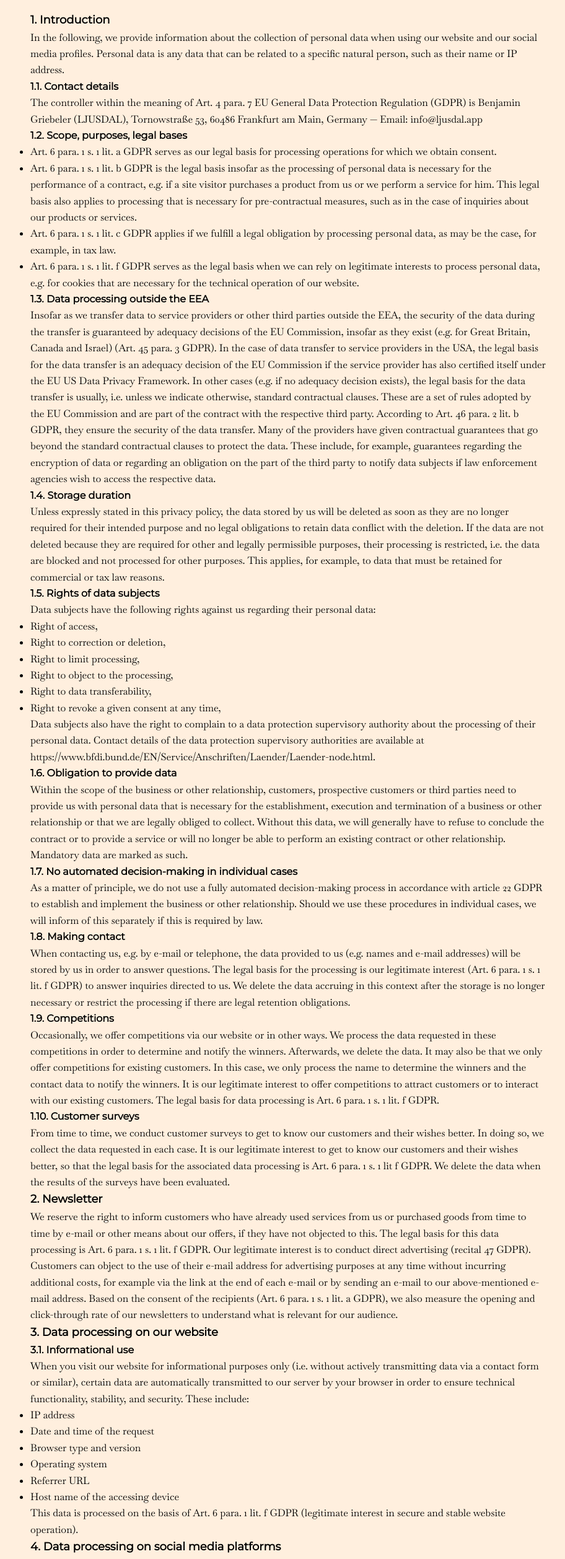
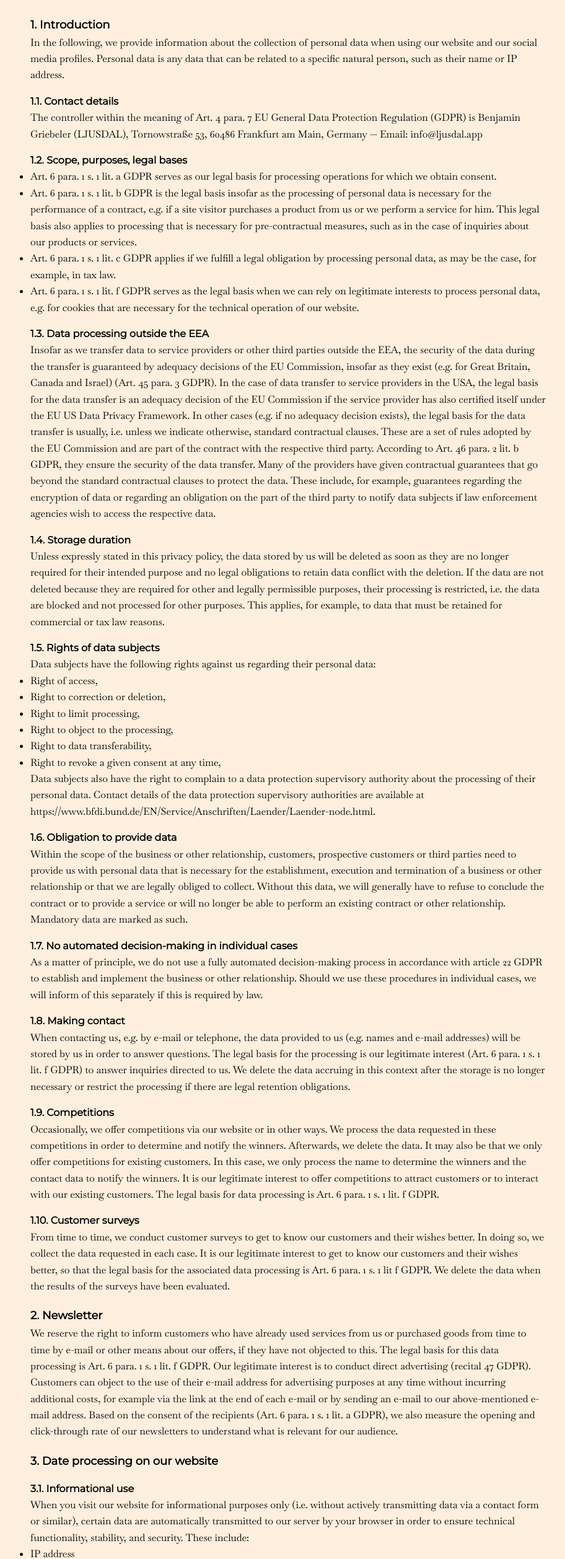
Before and after one commit to Ben18072/web, a Next.js app: page /catalogue in a window 1280 px wide. Shown: the part 190-2706 px from the top of the page at 62% size, without its empty margins (175-1087 px from the left). Built offline with nearby package versions, Linux system fonts and the light colour scheme.

Commit message:
ui(legal): fixed spacing in text paragraphs

```diff
--- a/app/catalogue/page.tsx
+++ b/app/catalogue/page.tsx
@@ -2,19 +2,19 @@
 function PrivacyContent() {
   return (
     <article style={{ fontFamily: "var(--font-serif)", marginTop: 12, lineHeight: 1.65 }}>
-      <h2 style={{ fontFamily: "var(--font-sans)", fontSize: 18 }}>1. Introduction</h2>
+      <h2 style={{ fontFamily: "var(--font-sans)", fontSize: 18, marginTop: 20 }}>1. Introduction</h2>
       <p>
       In the following, we provide information about the collection of personal data when using our website and our social media
         profiles. Personal data is any data that can be related to a specific natural person, such as their name or IP address.
       </p>
 
-      <h3 style={{ fontFamily: "var(--font-sans)", fontSize: 16 }}>1.1. Contact details</h3>
+      <h3 style={{ fontFamily: "var(--font-sans)", fontSize: 16, marginTop: 16 }}>1.1. Contact details</h3>
       <p>
       The controller within the meaning of Art. 4 para. 7 EU General Data Protection Regulation (GDPR) is Benjamin Griebeler (LJUSDAL), Tornowstraße 53, 60486 Frankfurt am Main, Germany — Email:
         info@ljusdal.app
       </p>
 
-      <h3 style={{ fontFamily: "var(--font-sans)", fontSize: 16 }}>1.2. Scope, purposes, legal bases</h3>
+      <h3 style={{ fontFamily: "var(--font-sans)", fontSize: 16, marginTop: 16 }}>1.2. Scope, purposes, legal bases</h3>
       <ul>
         <li>Art. 6 para. 1 s. 1 lit. a GDPR serves as our legal basis for processing operations for which we obtain consent.</li>
         <li>Art. 6 para. 1 s. 1 lit. b GDPR is the legal basis insofar as the processing of personal data is necessary for the performance of a contract, e.g. if a site visitor purchases a product from us or we perform a service for him. This legal basis also applies to processing that is necessary for pre-contractual measures, such as in the case of inquiries about our products or services.</li>
@@ -22,7 +22,7 @@ function PrivacyContent() {
         <li>Art. 6 para. 1 s. 1 lit. f GDPR serves as the legal basis when we can rely on legitimate interests to process personal data, e.g. for cookies that are necessary for the technical operation of our website.</li>
       </ul>
 
-      <h3 style={{ fontFamily: "var(--font-sans)", fontSize: 16 }}>1.3. Data processing outside the EEA</h3>
+      <h3 style={{ fontFamily: "var(--font-sans)", fontSize: 16, marginTop: 16 }}>1.3. Data processing outside the EEA</h3>
       <p>
       Insofar as we transfer data to service providers or other third parties outside the EEA, the security of the data during the transfer is guaranteed by adequacy decisions of the EU Commission, insofar as they exist (e.g. for Great Britain, Canada and Israel) (Art. 45 para. 3 GDPR).
 In the case of data transfer to service providers in the USA, the legal basis for the data transfer is an adequacy decision of the EU Commission if the service provider has also certified itself under the EU US Data Privacy Framework.
@@ -30,10 +30,10 @@ In other cases (e.g. if no adequacy decision exists), the legal basis for the da
 
       </p>
 
-      <h3 style={{ fontFamily: "var(--font-sans)", fontSize: 16 }}>1.4. Storage duration</h3>
+      <h3 style={{ fontFamily: "var(--font-sans)", fontSize: 16, marginTop: 16 }}>1.4. Storage duration</h3>
       <p>Unless expressly stated in this privacy policy, the data stored by us will be deleted as soon as they are no longer required for their intended purpose and no legal obligations to retain data conflict with the deletion. If the data are not deleted because they are required for other and legally permissible purposes, their processing is restricted, i.e. the data are blocked and not processed for other purposes. This applies, for example, to data that must be retained for commercial or tax law reasons.</p>
 
-      <h3 style={{ fontFamily: "var(--font-sans)", fontSize: 16 }}>1.5. Rights of data subjects</h3>
+      <h3 style={{ fontFamily: "var(--font-sans)", fontSize: 16, marginTop: 16 }}>1.5. Rights of data subjects</h3>
       <p>Data subjects have the following rights against us regarding their personal data:</p>
       <ul>
         <li>Right of access,</li>
@@ -45,36 +45,36 @@ In other cases (e.g. if no adequacy decision exists), the legal basis for the da
       </ul>
       <p>Data subjects also have the right to complain to a data protection supervisory authority about the processing of their personal data. Contact details of the data protection supervisory authorities are available at https://www.bfdi.bund.de/EN/Service/Anschriften/Laender/Laender-node.html.</p>
 
-      <h3 style={{ fontFamily: "var(--font-sans)", fontSize: 16 }}>1.6. Obligation to provide data</h3>
+      <h3 style={{ fontFamily: "var(--font-sans)", fontSize: 16, marginTop: 16 }}>1.6. Obligation to provide data</h3>
       <p>Within the scope of the business or other relationship, customers, prospective customers or third parties need to provide us with personal data that is necessary for the establishment, execution and termination of a business or other relationship or that we are legally obliged to collect. Without this data, we will generally have to refuse to conclude the contract or to provide a service or will no longer be able to perform an existing contract or other relationship.
          Mandatory data are marked as such.
       </p>
 
-      <h3 style={{ fontFamily: "var(--font-sans)", fontSize: 16 }}>1.7. No automated decision‑making in individual cases</h3>
+      <h3 style={{ fontFamily: "var(--font-sans)", fontSize: 16, marginTop: 16 }}>1.7. No automated decision‑making in individual cases</h3>
       <p>As a matter of principle, we do not use a fully automated decision-making process in accordance with article 22 GDPR to establish and implement the business or other relationship. Should we use these procedures in individual cases, we will inform of this separately if this is required by law.</p>
 
-      <h3 style={{ fontFamily: "var(--font-sans)", fontSize: 16 }}>1.8. Making contact</h3>
+      <h3 style={{ fontFamily: "var(--font-sans)", fontSize: 16, marginTop: 16 }}>1.8. Making contact</h3>
       <p>
       When contacting us, e.g. by e-mail or telephone, the data provided to us (e.g. names and e-mail addresses) will be stored by us in order to answer questions. The legal basis for the processing is our legitimate interest (Art. 6 para. 1 s. 1 lit. f GDPR) to answer inquiries directed to us. We delete the data accruing in this context after the storage is no longer necessary or restrict the processing if there are legal retention obligations.
       </p>
 
-      <h3 style={{ fontFamily: "var(--font-sans)", fontSize: 16 }}>1.9. Competitions</h3>
+      <h3 style={{ fontFamily: "var(--font-sans)", fontSize: 16, marginTop: 16 }}>1.9. Competitions</h3>
       <p>
       Occasionally, we offer competitions via our website or in other ways. We process the data requested in these competitions in order to determine and notify the winners. Afterwards, we delete the data. It may also be that we only offer competitions for existing customers. In this case, we only process the name to determine the winners and the contact data to notify the winners. It is our legitimate interest to offer competitions to attract customers or to interact with our existing customers. The legal basis for data processing is Art. 6 para. 1 s. 1 lit. f GDPR.
       </p>
 
-      <h3 style={{ fontFamily: "var(--font-sans)", fontSize: 16 }}>1.10. Customer surveys</h3>
+      <h3 style={{ fontFamily: "var(--font-sans)", fontSize: 16, marginTop: 16 }}>1.10. Customer surveys</h3>
       <p>From time to time, we conduct customer surveys to get to know our customers and their wishes better. In doing so, we collect the data requested in each case. It is our legitimate interest to get to know our customers and their wishes better, so that the legal basis for the associated data processing is Art. 6 para. 1 s. 1 lit f GDPR. We delete the data when the results of the surveys have been evaluated.</p>
 
-      <h2 style={{ fontFamily: "var(--font-sans)", fontSize: 18 }}>2. Newsletter</h2>
+      <h2 style={{ fontFamily: "var(--font-sans)", fontSize: 18, marginTop: 20 }}>2. Newsletter</h2>
       <p>
       We reserve the right to inform customers who have already used services from us or purchased goods from time to time by e-mail or other means about our offers, if they have not objected to this. The legal basis for this data processing is Art. 6 para. 1 s. 1 lit. f GDPR. Our legitimate interest is to conduct direct advertising (recital 47 GDPR). Customers can object to the use of their e-mail address for advertising purposes at any time without incurring additional costs, for example via the link at the end of each e-mail or by sending an e-mail to our above-mentioned e-mail address.
 Based on the consent of the recipients (Art. 6 para. 1 s. 1 lit. a GDPR), we also measure the opening and click-through rate of our newsletters to understand what is relevant for our audience.
 
       </p>
 
-      <h2 style={{ fontFamily: "var(--font-sans)", fontSize: 18 }}>3. Data processing on our website</h2>
-      <h3 style={{ fontFamily: "var(--font-sans)", fontSize: 16 }}>3.1. Informational use</h3>
+      <h2 style={{ fontFamily: "var(--font-sans)", fontSize: 18, marginTop: 20 }}>3. Date processing on our website</h2>
+      <h3 style={{ fontFamily: "var(--font-sans)", fontSize: 16, marginTop: 16 }}>3.1. Informational use</h3>
       <p>
       When you visit our website for informational purposes only (i.e. without actively transmitting data via a contact form or similar), certain data are automatically transmitted to our server by your browser in order to ensure technical functionality, stability, and security. These include:
       </p>
@@ -88,7 +88,7 @@ Based on the consent of the recipients (Art. 6 para. 1 s. 1 lit. a GDPR), we als
       </ul>
       <p>This data is processed on the basis of Art. 6 para. 1 lit. f GDPR (legitimate interest in secure and stable website operation).</p>
 
-      <h2 style={{ fontFamily: "var(--font-sans)", fontSize: 18 }}>4. Data processing on social media platforms</h2>
+      <h2 style={{ fontFamily: "var(--font-sans)", fontSize: 18, marginTop: 20 }}>4. Data processing on our social media platforms</h2>
       <p>
       We are represented in social media networks in order to present our organization and our services there. The operators of these networks regularly process their users' data for advertising purposes. Among other things, they create user profiles from their online behavior, which are used, for example, to show advertising on the pages of the networks and elsewhere on the Internet that corresponds to the interests of the users. To this end, the operators of the networks store information on user behavior in cookies on the users' computers. Furthermore, it cannot be ruled out that the operators merge this information with other data. Users can obtain further information and instructions on how to object to processing by the site operators in the data protection declarations of the respective operators listed below. It is also possible that the operators or their servers are located in non-EU countries, so that they process data there. This may result in risks for users, e.g. because it is more difficult to enforce their rights or because government agencies access the data.
 If users of the networks contact us via our profiles, we process the data provided to us in order to respond to the inquiries. This is our legitimate interest, so that the legal basis is Art. 6 para. 1 s. 1 lit. f GDPR.
@@ -101,10 +101,10 @@ If users of the networks contact us via our profiles, we process the data provid
         <li>X (Twitter) — Twitter Inc. — https://twitter.com/de/privacy — Ads: https://twitter.com/personalization</li>
       </ul>
 
-      <h2 style={{ fontFamily: "var(--font-sans)", fontSize: 18 }}>5. Changes to this privacy policy</h2>
+      <h2 style={{ fontFamily: "var(--font-sans)", fontSize: 18, marginTop: 20 }}>5. Changes to this privacy policy</h2>
       <p>We reserve the right to change this privacy policy with effect for the future. A current version is always available here.</p>
 
-      <h2 style={{ fontFamily: "var(--font-sans)", fontSize: 18 }}>6. Questions and comments</h2>
+      <h2 style={{ fontFamily: "var(--font-sans)", fontSize: 18, marginTop: 20 }}>6. Questions and comments</h2>
       <p>If you have any questions or comments regarding this privacy policy, please feel free to contact us using the contact information provided above.</p>
     </article>
   );
```
Also changed, not shown: app/furniture/page.tsx (+4 -4 lines).
